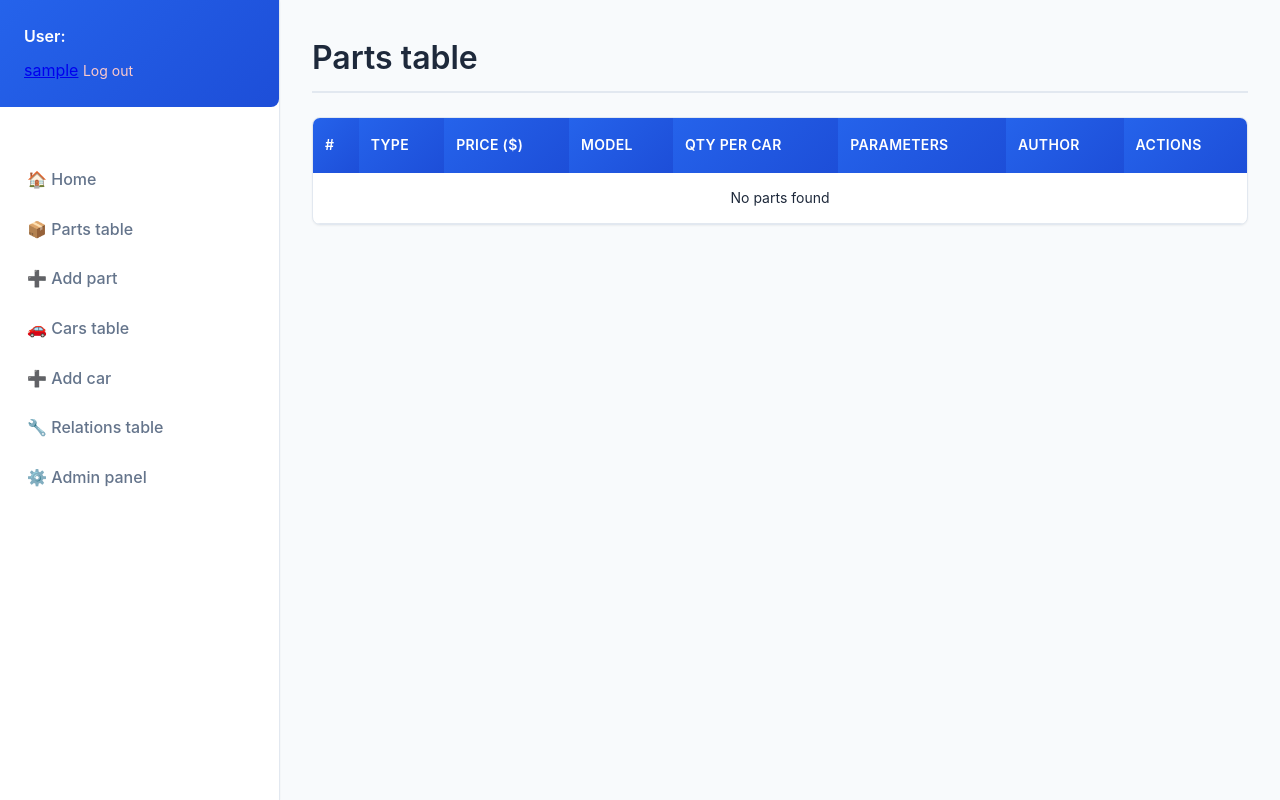
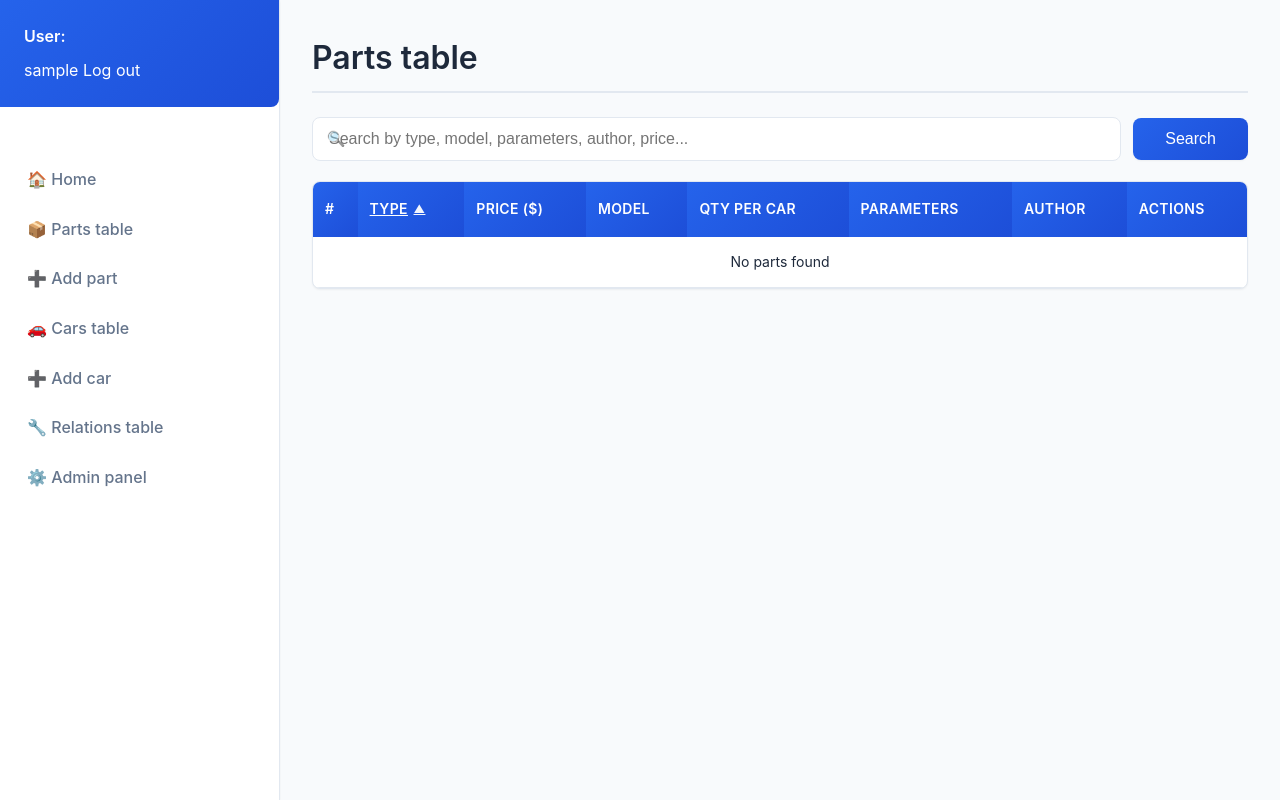
Before and after one commit to rin8351/System_cars_by_Django, a Django app: page /parts/?sort=type&dir=asc in a window 1280 px wide. Run offline with Django 4.2, Linux system fonts and the light colour scheme; the visitor is signed in with stand-in values (Sample User, id 1); data that the repository does not hold is empty.

Commit message:
sort,search, style

```diff
--- a/cars/carsdb/static/carsdb/css/styles.css
+++ b/cars/carsdb/static/carsdb/css/styles.css
@@ -100,15 +100,18 @@ html, body {
     font-weight: 600;
 }
 
-.user-info .logout-link {
-    color: #fecaca;
+.user-info a,
+.user-info a:link,
+.user-info a:visited {
+    color: white;
     text-decoration: none;
-    font-size: 0.875rem;
     transition: var(--transition);
 }
 
-.user-info .logout-link:hover {
+.user-info a:hover {
     color: white;
+    text-decoration: underline;
+    opacity: 0.9;
 }
 
 /* Main Content */
@@ -143,6 +146,68 @@ html, body {
     margin-bottom: 1.5rem;
     padding-bottom: 0.5rem;
     border-bottom: 2px solid var(--border-color);
+}
+
+.table-toolbar {
+    margin-bottom: 1.25rem;
+}
+
+.table-search-form {
+    display: flex;
+    flex-wrap: wrap;
+    align-items: center;
+    gap: 0.75rem;
+}
+
+.table-search-field {
+    position: relative;
+    flex: 1 1 280px;
+    min-width: 220px;
+}
+
+.table-search-icon {
+    position: absolute;
+    left: 0.9rem;
+    top: 50%;
+    transform: translateY(-50%);
+    font-size: 0.95rem;
+    opacity: 0.65;
+    pointer-events: none;
+}
+
+.table-search-input {
+    width: 100%;
+    padding-left: 2.5rem;
+    margin: 0;
+}
+
+.table-search-btn {
+    padding: 0.75rem 1.25rem;
+    font-size: 0.95rem;
+    white-space: nowrap;
+}
+
+.table-search-clear {
+    color: var(--text-secondary);
+    text-decoration: none;
+    font-size: 0.9rem;
+    font-weight: 500;
+    white-space: nowrap;
+}
+
+.table-search-clear:hover {
+    color: var(--primary-color);
+    text-decoration: underline;
+}
+
+.table-search-meta {
+    margin-top: 0.75rem;
+    font-size: 0.9rem;
+    color: var(--text-secondary);
+}
+
+.table-search-meta strong {
+    color: var(--text-primary);
 }
 
 .content-text h3 {
@@ -194,6 +259,36 @@ html, body {
     font-size: 0.875rem;
     letter-spacing: 0.025em;
     text-transform: uppercase;
+}
+
+.simple-little-table th .sort-link,
+.simple-little-table th .sort-link:link,
+.simple-little-table th .sort-link:visited {
+    color: white;
+    text-decoration: none;
+    display: inline-flex;
+    align-items: center;
+    gap: 0.35rem;
+    cursor: pointer;
+    transition: opacity 0.15s ease;
+}
+
+.simple-little-table th .sort-link:hover,
+.simple-little-table th .sort-link:active {
+    color: white;
+    opacity: 0.85;
+    text-decoration: underline;
+}
+
+.simple-little-table th .sort-link.active {
+    color: white;
+    text-decoration: underline;
+}
+
+.simple-little-table th .sort-indicator {
+    font-size: 0.7rem;
+    line-height: 1;
+    opacity: 0.95;
 }
 
 .simple-little-table td {
--- a/cars/carsdb/templates/carsdb/base.html
+++ b/cars/carsdb/templates/carsdb/base.html
@@ -5,7 +5,7 @@
 <head>
     <title>Table of parts and cars</title>
     <meta http-equiv="Content-Type" content="text/html; charset=utf-8">
-    <link type="text/css" rel="stylesheet" href="{% static 'carsdb/css/styles.css' %}?v=1.1">
+    <link type="text/css" rel="stylesheet" href="{% static 'carsdb/css/styles.css' %}?v=1.3">
     <meta name="viewport" content="width=device-width, initial-scale=1.0">
 </head>
 <body>
--- /dev/null
+++ b/cars/carsdb/templates/carsdb/includes/table_pagination.html
@@ -0,0 +1,26 @@
+{% if table_page.has_other_pages %}
+<div class="pagination-container">
+    <div class="pagination">
+        {% if table_page.has_previous %}
+            <a href="?page=1{% if search %}&q={{ search|urlencode }}{% endif %}{% if sort_by %}&sort={{ sort_by }}&dir={{ sort_dir }}{% endif %}" class="pagination-btn" title="First page">⏮️</a>
+            <a href="?page={{ table_page.previous_page_number }}{% if search %}&q={{ search|urlencode }}{% endif %}{% if sort_by %}&sort={{ sort_by }}&dir={{ sort_dir }}{% endif %}" class="pagination-btn" title="Previous">◀️</a>
+        {% else %}
+            <span class="pagination-btn disabled">⏮️</span>
+            <span class="pagination-btn disabled">◀️</span>
+        {% endif %}
+
+        <span class="pagination-info">
+            Page <strong>{{ table_page.number }}</strong> of <strong>{{ table_page.paginator.num_pages }}</strong>
+            <span class="pagination-count">({{ total_label }}: {{ table_page.paginator.count }})</span>
+        </span>
+
+        {% if table_page.has_next %}
+            <a href="?page={{ table_page.next_page_number }}{% if search %}&q={{ search|urlencode }}{% endif %}{% if sort_by %}&sort={{ sort_by }}&dir={{ sort_dir }}{% endif %}" class="pagination-btn" title="Next">▶️</a>
+            <a href="?page={{ table_page.paginator.num_pages }}{% if search %}&q={{ search|urlencode }}{% endif %}{% if sort_by %}&sort={{ sort_by }}&dir={{ sort_dir }}{% endif %}" class="pagination-btn" title="Last page">⏭️</a>
+        {% else %}
+            <span class="pagination-btn disabled">▶️</span>
+            <span class="pagination-btn disabled">⏭️</span>
+        {% endif %}
+    </div>
+</div>
+{% endif %}
--- /dev/null
+++ b/cars/carsdb/templates/carsdb/includes/table_search.html
@@ -0,0 +1,30 @@
+<div class="table-toolbar">
+    <form class="table-search-form" method="get" role="search">
+        <div class="table-search-field">
+            <span class="table-search-icon" aria-hidden="true">🔍</span>
+            <input
+                type="search"
+                name="q"
+                value="{{ search }}"
+                class="form-input table-search-input"
+                placeholder="{{ placeholder }}"
+                aria-label="{{ placeholder }}"
+            >
+        </div>
+        {% if sort_by %}
+        <input type="hidden" name="sort" value="{{ sort_by }}">
+        <input type="hidden" name="dir" value="{{ sort_dir }}">
+        {% endif %}
+        <button type="submit" class="c-button table-search-btn">Search</button>
+        {% if search %}
+        <a href="{% url clear_url_name %}{% if sort_by %}?sort={{ sort_by }}&dir={{ sort_dir }}{% endif %}" class="table-search-clear">Clear</a>
+        {% endif %}
+    </form>
+    {% if search %}
+    <p class="table-search-meta">
+        Found <strong>{{ table_page.paginator.count }}</strong>
+        result{{ table_page.paginator.count|pluralize }}
+        for "<strong>{{ search }}</strong>"
+    </p>
+    {% endif %}
+</div>
--- a/cars/carsdb/templates/carsdb/parts.html
+++ b/cars/carsdb/templates/carsdb/parts.html
@@ -4,17 +4,55 @@
 
 <h2>Parts table</h2>
 
+{% include "carsdb/includes/table_search.html" with placeholder="Search by type, model, parameters, author, price..." clear_url_name="parts" table_page=partsm %}
+
 <div class="simple-little-table">
     <table>
         <thead>
         <tr>
             <th>#</th>
-            <th>Type</th>
-            <th>Price ($)</th>
-            <th>Model</th>
-            <th>Qty per car</th>
-            <th>Parameters</th>
-            <th>Author</th>
+            <th>
+                <a href="?sort=type&dir={% if sort_by == 'type' and sort_dir == 'asc' %}desc{% else %}asc{% endif %}{% if search %}&q={{ search|urlencode }}{% endif %}"
+                   class="sort-link{% if sort_by == 'type' %} active{% endif %}">
+                    Type
+                    {% if sort_by == 'type' %}<span class="sort-indicator">{% if sort_dir == 'asc' %}▲{% else %}▼{% endif %}</span>{% endif %}
+                </a>
+            </th>
+            <th>
+                <a href="?sort=price&dir={% if sort_by == 'price' and sort_dir == 'asc' %}desc{% else %}asc{% endif %}{% if search %}&q={{ search|urlencode }}{% endif %}"
+                   class="sort-link{% if sort_by == 'price' %} active{% endif %}">
+                    Price ($)
+                    {% if sort_by == 'price' %}<span class="sort-indicator">{% if sort_dir == 'asc' %}▲{% else %}▼{% endif %}</span>{% endif %}
+                </a>
+            </th>
+            <th>
+                <a href="?sort=model&dir={% if sort_by == 'model' and sort_dir == 'asc' %}desc{% else %}asc{% endif %}{% if search %}&q={{ search|urlencode }}{% endif %}"
+                   class="sort-link{% if sort_by == 'model' %} active{% endif %}">
+                    Model
+                    {% if sort_by == 'model' %}<span class="sort-indicator">{% if sort_dir == 'asc' %}▲{% else %}▼{% endif %}</span>{% endif %}
+                </a>
+            </th>
+            <th>
+                <a href="?sort=qty&dir={% if sort_by == 'qty' and sort_dir == 'asc' %}desc{% else %}asc{% endif %}{% if search %}&q={{ search|urlencode }}{% endif %}"
+                   class="sort-link{% if sort_by == 'qty' %} active{% endif %}">
+                    Qty per car
+                    {% if sort_by == 'qty' %}<span class="sort-indicator">{% if sort_dir == 'asc' %}▲{% else %}▼{% endif %}</span>{% endif %}
+                </a>
+            </th>
+            <th>
+                <a href="?sort=params&dir={% if sort_by == 'params' and sort_dir == 'asc' %}desc{% else %}asc{% endif %}{% if search %}&q={{ search|urlencode }}{% endif %}"
+                   class="sort-link{% if sort_by == 'params' %} active{% endif %}">
+                    Parameters
+                    {% if sort_by == 'params' %}<span class="sort-indicator">{% if sort_dir == 'asc' %}▲{% else %}▼{% endif %}</span>{% endif %}
+                </a>
+            </th>
+            <th>
+                <a href="?sort=author&dir={% if sort_by == 'author' and sort_dir == 'asc' %}desc{% else %}asc{% endif %}{% if search %}&q={{ search|urlencode }}{% endif %}"
+                   class="sort-link{% if sort_by == 'author' %} active{% endif %}">
+                    Author
+                    {% if sort_by == 'author' %}<span class="sort-indicator">{% if sort_dir == 'asc' %}▲{% else %}▼{% endif %}</span>{% endif %}
+                </a>
+            </th>
             {% if perms.carsdb.change_parts or perms.carsdb.delete_parts %}
             <th>Actions</th>
             {% endif %}
@@ -49,38 +87,19 @@
         </tr>
         {% empty %}
         <tr>
-            <td colspan="{% if perms.carsdb.change_parts or perms.carsdb.delete_parts %}8{% else %}7{% endif %}" class="text-center">No parts found</td>
+            <td colspan="{% if perms.carsdb.change_parts or perms.carsdb.delete_parts %}8{% else %}7{% endif %}" class="text-center">
+                {% if search %}
+                    No parts match your search.
+                {% else %}
+                    No parts found
+                {% endif %}
+            </td>
         </tr>
         {% endfor %}
         </tbody>
     </table>
 </div>
 
-{% if partsm.has_other_pages %}
-<div class="pagination-container">
-    <div class="pagination">
-        {% if partsm.has_previous %}
-            <a href="?page=1" class="pagination-btn" title="First page">⏮️</a>
-            <a href="?page={{ partsm.previous_page_number }}" class="pagination-btn" title="Previous">◀️</a>
-        {% else %}
-            <span class="pagination-btn disabled">⏮️</span>
-            <span class="pagination-btn disabled">◀️</span>
-        {% endif %}
-
-        <span class="pagination-info">
-            Page <strong>{{ partsm.number }}</strong> of <strong>{{ partsm.paginator.num_pages }}</strong>
-            <span class="pagination-count">(Total parts: {{ partsm.paginator.count }})</span>
-        </span>
-
-        {% if partsm.has_next %}
-            <a href="?page={{ partsm.next_page_number }}" class="pagination-btn" title="Next">▶️</a>
-            <a href="?page={{ partsm.paginator.num_pages }}" class="pagination-btn" title="Last page">⏭️</a>
-        {% else %}
-            <span class="pagination-btn disabled">▶️</span>
-            <span class="pagination-btn disabled">⏭️</span>
-        {% endif %}
-    </div>
-</div>
-{% endif %}
+{% include "carsdb/includes/table_pagination.html" with table_page=partsm total_label="Total parts" %}
 
 {% endblock content %}
--- a/cars/carsdb/views.py
+++ b/cars/carsdb/views.py
@@ -5,45 +5,105 @@ from django.views.generic import CreateView, UpdateView, DeleteView
 from django.contrib.auth.mixins import LoginRequiredMixin, PermissionRequiredMixin
 from django.contrib import messages
 from django.db import IntegrityError, DatabaseError
+from django.db.models import Q
 from django.core.paginator import Paginator, EmptyPage, PageNotAnInteger
 from carsdb.forms import *
 from carsdb.models import *
 
-def parts_f(request):
-    parts_list = parts.objects.all().order_by('-id')
-    paginator = Paginator(parts_list, 15)  # 15 parts per page
+PARTS_SORTABLE = {
+    'type': 'type',
+    'price': 'price',
+    'model': 'model_p',
+    'qty': 'count_p',
+    'params': 'params',
+    'author': 'author__username',
+}
 
+CARS_SORTABLE = {
+    'name': 'name',
+    'margin': 'margin',
+    'price': 'price',
+}
+
+
+def _resolve_sort(request, sortable, default='-id'):
+    """Return order_by field, active column key, and direction for sortable tables."""
+    sort_by = request.GET.get('sort', '')
+    sort_dir = request.GET.get('dir', 'asc')
+    if sort_by not in sortable:
+        return default, '', ''
+    field = sortable[sort_by]
+    if sort_dir == 'desc':
+        return f'-{field}', sort_by, 'desc'
+    return field, sort_by, 'asc'
+
+
+def _get_search_query(request):
+    return request.GET.get('q', '').strip()
+
+
+def _filter_parts(queryset, search):
+    if not search:
+        return queryset
+    filters = (
+        Q(type__icontains=search)
+        | Q(model_p__icontains=search)
+        | Q(params__icontains=search)
+        | Q(author__username__icontains=search)
+    )
+    if search.isdigit():
+        value = int(search)
+        filters |= Q(price=value) | Q(count_p=value)
+    return queryset.filter(filters)
+
+
+def _filter_cars(queryset, search):
+    if not search:
+        return queryset
+    filters = Q(name__icontains=search)
+    if search.isdigit():
+        value = int(search)
+        filters |= Q(margin=value) | Q(price=value)
+    return queryset.filter(filters)
+
+
+def _paginate_queryset(request, queryset, per_page=15):
+    paginator = Paginator(queryset, per_page)
     page = request.GET.get('page')
     try:
-        partsm = paginator.page(page)
+        return paginator.page(page)
     except PageNotAnInteger:
-        # If page is not an integer, show the first page
-        partsm = paginator.page(1)
+        return paginator.page(1)
     except EmptyPage:
-        # If page is out of range, show the last page
-        partsm = paginator.page(paginator.num_pages)
+        return paginator.page(paginator.num_pages)
+
+
+def parts_f(request):
+    search = _get_search_query(request)
+    order_by, sort_by, sort_dir = _resolve_sort(request, PARTS_SORTABLE)
+    parts_list = _filter_parts(parts.objects.all(), search).order_by(order_by)
+    partsm = _paginate_queryset(request, parts_list)
 
     context = {
         'partsm': partsm,
+        'sort_by': sort_by,
+        'sort_dir': sort_dir,
+        'search': search,
     }
     return render(request, 'carsdb/parts.html', context=context)
 
+
 def cars_f(request):
-    cars_list = cars.objects.all().order_by('-id')
-    paginator = Paginator(cars_list, 15)  # 15 cars per page
-
-    page = request.GET.get('page')
-    try:
-        carsm = paginator.page(page)
-    except PageNotAnInteger:
-        # If page is not an integer, show the first page
-        carsm = paginator.page(1)
-    except EmptyPage:
-        # If page is out of range, show the last page
-        carsm = paginator.page(paginator.num_pages)
+    search = _get_search_query(request)
+    order_by, sort_by, sort_dir = _resolve_sort(request, CARS_SORTABLE)
+    cars_list = _filter_cars(cars.objects.all(), search).order_by(order_by)
+    carsm = _paginate_queryset(request, cars_list)
 
     context = {
         'carsm': carsm,
+        'sort_by': sort_by,
+        'sort_dir': sort_dir,
+        'search': search,
     }
     return render(request, 'carsdb/cars.html', context=context)
 
```
Also changed, not shown: cars/carsdb/templates/carsdb/cars.html (+31 -30 lines).
